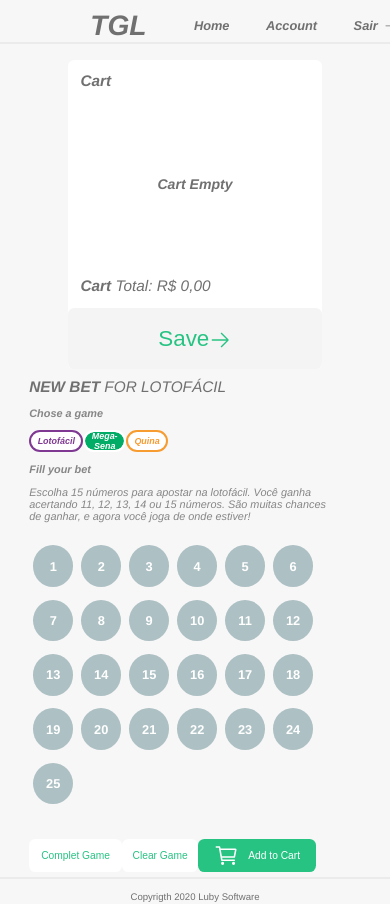
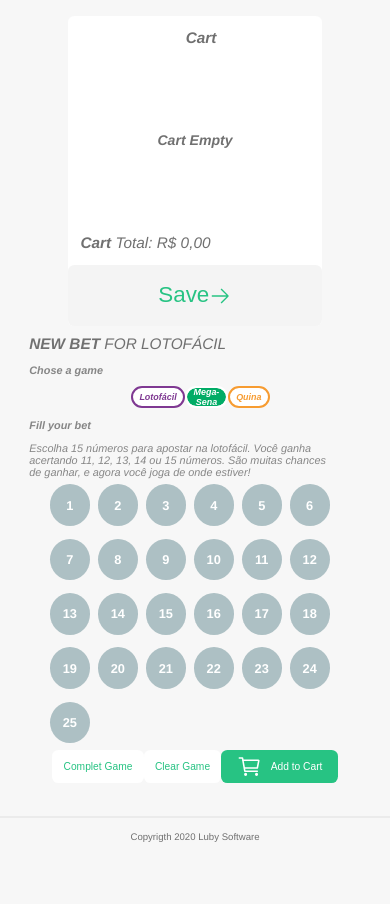
Before and after one commit to Danielbb21/ProvaReact, a React (Create React App) app in the folder prova-react/: page /new-bet/1 in a window 390 px wide. After the commit the page ends 844 px from the top, so only its background shows below. Built offline with nearby package versions, Linux system fonts and the light colour scheme.

Commit message:
Making  the my-bets page more responsive

```diff
--- a/prova-react/src/components/FormSignIn/style.ts
+++ b/prova-react/src/components/FormSignIn/style.ts
@@ -96,15 +96,20 @@ export const FormText = styled(Link)`
 `;
 
 
-
+export const ErrorContentWrapper = styled.div`
+    display: flex;
+    flex-direction: column;
+`;
 
 export const ErrorMessage = styled.span`
     font-size: 1.5rem;
     color: red;
     font-weight: bold;
     font-style: italic;
+    text-align: center;
     @media(max-width: 800px) {
       margin:0;
   }
 
+
 `
--- a/prova-react/src/components/New-Bet/style.ts
+++ b/prova-react/src/components/New-Bet/style.ts
@@ -7,10 +7,22 @@ export const BetPageWrapper = styled.div`
    margin-top: 7.2rem;
     /* margin:0; */
     display: flex;
+    justify-content: space-evenly;
     width: 90vw;
     overflow-x: hidden;
     flex: 1;
 
+    @media(max-width: 1300px) {
+        /* margin: 0 auto;
+         */
+        width: 50vw;
+        margin: 0 auto;
+
+        /* justify-content: center; */
+        flex-direction: column-reverse;
+        /* flex-direction: row; */
+
+    }
 
     @media(max-width: 1111px) {
         /* margin: 0 auto;
@@ -29,7 +41,7 @@ export const BetNumbers = styled.div`
     width: 50%;
     /* height: 100%; */
 
-    margin-left: 14.4rem;
+
     @media(max-width: 800px) {
        width: 85%;
        margin: 0 auto;
@@ -51,7 +63,7 @@ export const TitleWrapper = styled.h3`
 export const DescriptionWrapper = styled.div`
     width: 64.8rem;
 
-    @media(max-width: 800px) {
+    @media(max-width: 1100px) {
         width: 90%;
 
 
@@ -71,6 +83,7 @@ export const DescriptionInfo = styled.span`
     color: #868686;
     word-wrap: break-word;
 
+
 `;
 
 export const ButtonInActionWrapper = styled.div<ButtonProps>`
@@ -79,9 +92,16 @@ export const ButtonInActionWrapper = styled.div<ButtonProps>`
     align-items: center;
     justify-content: space-between;
 
-    @media(max-width: 800px) {
+    @media(max-width: 1100px) {
        /* width: 90vw; */
        width: ${(props) => props.win-20 + 'rem'};
+       margin: 0 auto;
+  }
+
+
+  @media(max-width: 300px) {
+       /* width: 90vw; */
+       width: ${(props) => props.win-30 + 'rem'};
   }
 
 `;
--- a/prova-react/src/components/Numbers/style.ts
+++ b/prova-react/src/components/Numbers/style.ts
@@ -16,7 +16,9 @@ export const NumberPlace = styled.div`
     flex-wrap: wrap;
 
     @media(max-width: 1111px) {
+
         width: 90%;
+        margin: 0 auto;
         /* max-width: 50rem; */
     }
 `;
--- a/prova-react/src/pages/NewBet.tsx
+++ b/prova-react/src/pages/NewBet.tsx
@@ -57,7 +57,8 @@ const NewBet: React.FC = () => {
   const dispatch = useAppDispatch();
   const history = useHistory();
   const { id } = useParams<ParamTypes>();
-  const [errorMessage, setErrorMessage] = useState<string>('');
+  const [errorMessage, setErrorMessage] = useState<string>("");
+  const [submitError, setSubmitError] = useState<boolean>(false);
 
   const pickNumbersOfTheArray = useCallback((range: number) => {
     const arrayOfNumbers = fillNumbers(range, range);
@@ -140,18 +141,17 @@ const NewBet: React.FC = () => {
       return false;
     }
     if (isAlreadyIntheLimit) {
-
-
-      setErrorMessage('You already chosed all the numbers');
+      setErrorMessage("You already chosed all the numbers");
       return false;
     }
-    setErrorMessage('');
+    setErrorMessage("");
+    setSubmitError(false);
     return true;
   };
 
   const handleChoseNumber = (numberChosed: number) => {
     const isPosibleToChose = isPosibleToChoseTheNumber(numberChosed);
-
+    setSubmitError(false);
     if (isPosibleToChose) {
       console.log(chosedNumbers);
       setChosedNumber((previusState) => {
@@ -188,8 +188,8 @@ const NewBet: React.FC = () => {
 
   const addGameToCartHandler = () => {
     if (chosedNumbers.length !== gameOptions?.["max-number"]) {
-
-      setErrorMessage('Still missing numbers in your game')
+      setErrorMessage("Still missing numbers in your game");
+      setSubmitError(false);
       return;
     }
     setCartNumber((previus) => {
@@ -201,7 +201,8 @@ const NewBet: React.FC = () => {
         price: gameOptions.price,
         type: gameOptions.type,
       });
-      setErrorMessage('');
+      setErrorMessage("");
+      setSubmitError(false);
       return newArray;
     });
 
@@ -228,7 +229,7 @@ const NewBet: React.FC = () => {
   const formatDate = (date: Date): string => {
     let month = date.getMonth() + 1;
     let year = date.getFullYear();
-    let day = date.toDateString().split(' ')[2];
+    let day = date.toDateString().split(" ")[2];
     return day + "/" + month + "/" + year;
   };
 
@@ -258,13 +259,14 @@ const NewBet: React.FC = () => {
       history.replace(`/my-bets/${id}`);
     } else {
       // console.log("Valor abaixo do mínimo: 30");
-      setErrorMessage('Value of game is lower than R$ 30,00')
+      setErrorMessage("Value of game is lower than R$ 30,00");
+      setSubmitError(true);
     }
   };
 
   return (
     <>
-      <Navbar hasHome={true} id={id} />
+      {/* <Navbar hasHome={true} id={id} /> */}
       <BetPageWrapper>
         <BetNumbers>
           <GameTitle title={"FOR " + gameOptions?.type.toUpperCase()} />
@@ -307,7 +309,9 @@ const NewBet: React.FC = () => {
                 })
               : ""}
           </NumberPlace>
-          {errorMessage.length > 0  && <ErrorMessage>{errorMessage}</ErrorMessage>}
+          {errorMessage.length > 0 && !submitError && (
+            <ErrorMessage>{errorMessage}</ErrorMessage>
+          )}
           <ButtonInActionWrapper win={64.8}>
             <ActionButton
               win={16.4}
@@ -338,8 +342,8 @@ const NewBet: React.FC = () => {
               <span>Add to Cart</span>
             </ActionButton>
           </ButtonInActionWrapper>
-
         </BetNumbers>
+        <ErrorMessage>
           <CartWrapper>
             <CartTitle>Cart</CartTitle>
             <CartMax>
@@ -347,13 +351,12 @@ const NewBet: React.FC = () => {
               {cartNumbers.map((element) => (
                 <CartItems
                   key={element.id}
-
                   price={formatNumberToBePresented(element.price)}
                   type={element.type}
                   onRemove={removeItemHandler.bind(this, element.id)}
                   color={element.color}
                 >
-                <CartNumbers wid = '80'>
+                  <CartNumbers wid="80">
                     {element.numbers.sort(comparaNumeros).toString()}
                   </CartNumbers>
                 </CartItems>
@@ -365,17 +368,20 @@ const NewBet: React.FC = () => {
               hei={9.6}
               win={31.7}
               color="#27C383"
-            backgroung = '#F4F4F4'
+              backgroung="#F4F4F4"
               size="3.5"
               border="#E2E2E2"
-            isSave = {true}
+              isSave={true}
               onAction={saveGameHandler}
             >
               Save
               <VscArrowRight />
             </ActionButton>
-
           </CartWrapper>
+          {errorMessage.length > 0 && submitError && (
+            <ErrorMessage>{errorMessage}</ErrorMessage>
+          )}
+        </ErrorMessage>
       </BetPageWrapper>
     </>
   );
```
Lines whose indentation alone changed are shown as unchanged.
